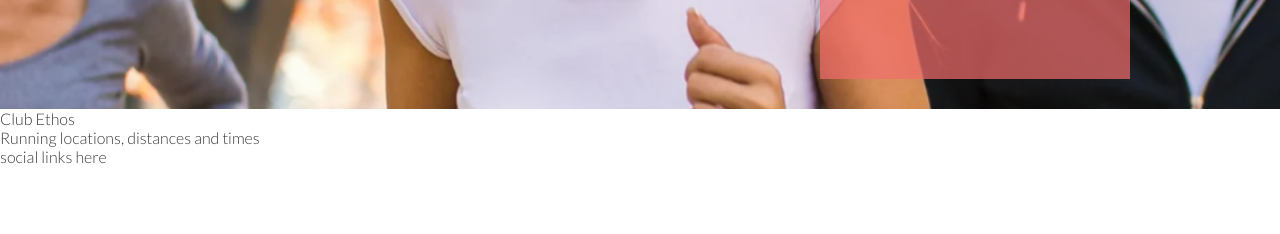
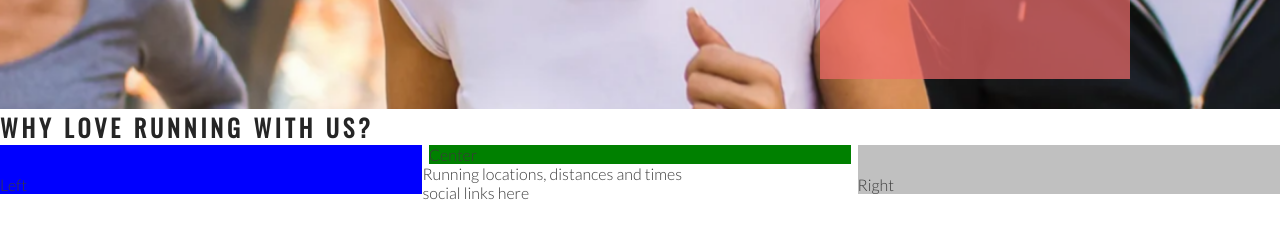
Before and after one commit to suzannepp/love-running, a plain HTML site: page index.html in a window 1280 px wide. Shown: the part 566-800 px from the top of the page. Drawn offline with nearby package versions, Linux system fonts and the light colour scheme.

Commit message:
Add club ethos main structure

```diff
--- a/assets/css/style.css
+++ b/assets/css/style.css
@@ -24,6 +24,7 @@ h1, h2 {
 #logo {
     float: left;
     font-size: 280%;
+    margin-left: 30px;
 }
 
 /* navigation links */
@@ -109,3 +110,29 @@ h1, h2 {
 
     position: absolute;
 }
+
+/* club ethos */
+
+#club-ethos {
+    height: 600px;
+}
+
+#left-about {
+    padding-top: 30px;
+    width: 33%;
+    float: left;
+    background-color: blue;
+}
+
+#right-about {
+    padding-top: 30px;
+    width: 33%;
+    float: right;
+    background-color: silver;
+}
+
+#center-about {
+    width: 33%;
+    margin: 0 auto;
+    background-color: green;
+        }
--- a/index.html
+++ b/index.html
@@ -38,8 +38,11 @@
 
         </div>
     </section>
-    <section>
-        Club Ethos
+    <section id="club ethos">
+        <h1>Why Love Running With Us?</h1>
+        <div id="left-about">Left</div>
+        <div id="right-about">Right</div>
+        <div id="center-about">Center</div>
     </section>
     <section>
         Running locations, distances and times
```
